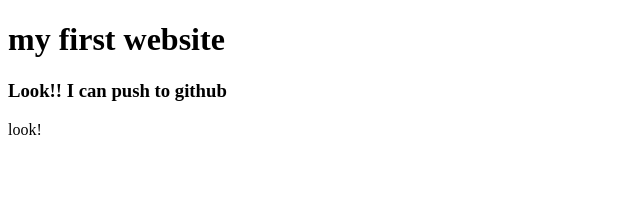
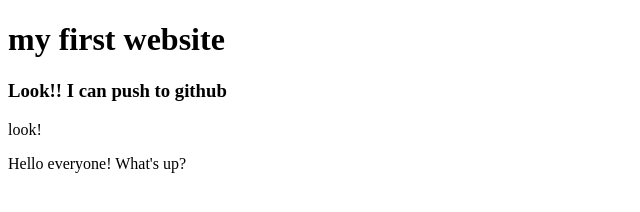
Before and after one commit to Sazidabir/my-first-website, a plain HTML site: page index.html in a window 1280 px wide. Shown: the whole page, without its empty margins (0-640 px from the left). Drawn offline with Linux system fonts and the light colour scheme.

Commit message:
Again added

```diff
--- a/index.html
+++ b/index.html
@@ -9,5 +9,6 @@
  <h1>my first website</h1>
  <h3>Look!! I can push to github</h3>
  <p>look!</p>
+ <p>Hello everyone! What's up?</p>
 </body>
 </html>
```
